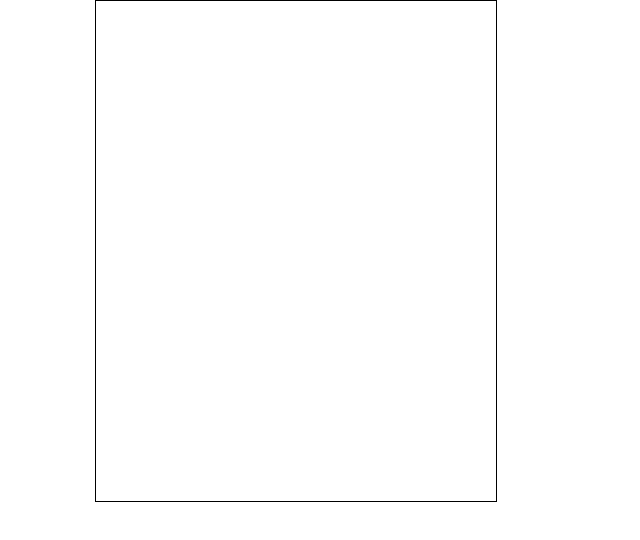
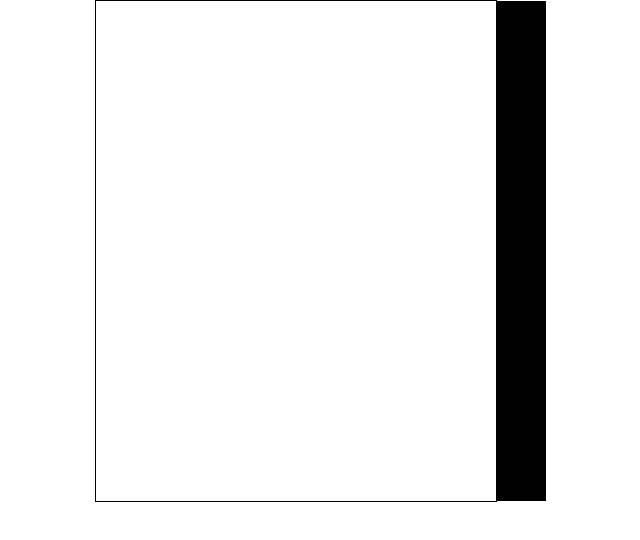
Before and after one commit to levi-kohler/flappy-bird-clone, a plain HTML site: page index.html in a window 1280 px wide. Shown: the whole page, without its empty margins (344-984 px from the left). Drawn offline with Linux system fonts and the light colour scheme.

Commit message:
add block to right side of box

```diff
--- a/styles.css
+++ b/styles.css
@@ -9,3 +9,11 @@
   border: 1px solid black;
   margin: auto;
 }
+
+#block{
+  width: 50px;
+  height: 500px;
+  background-color: black;
+  position: relative;
+  left: 400px;
+}
```
